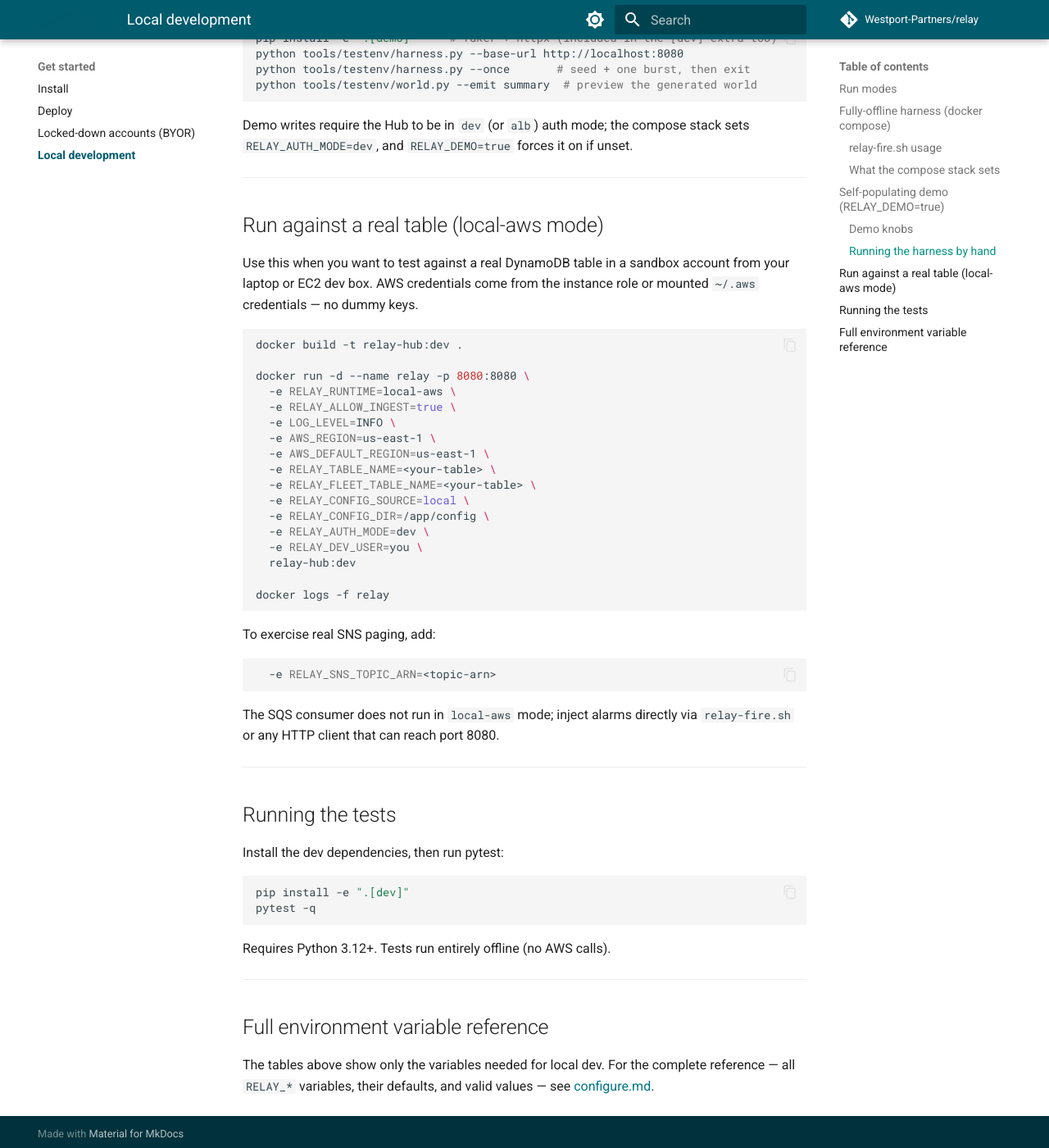
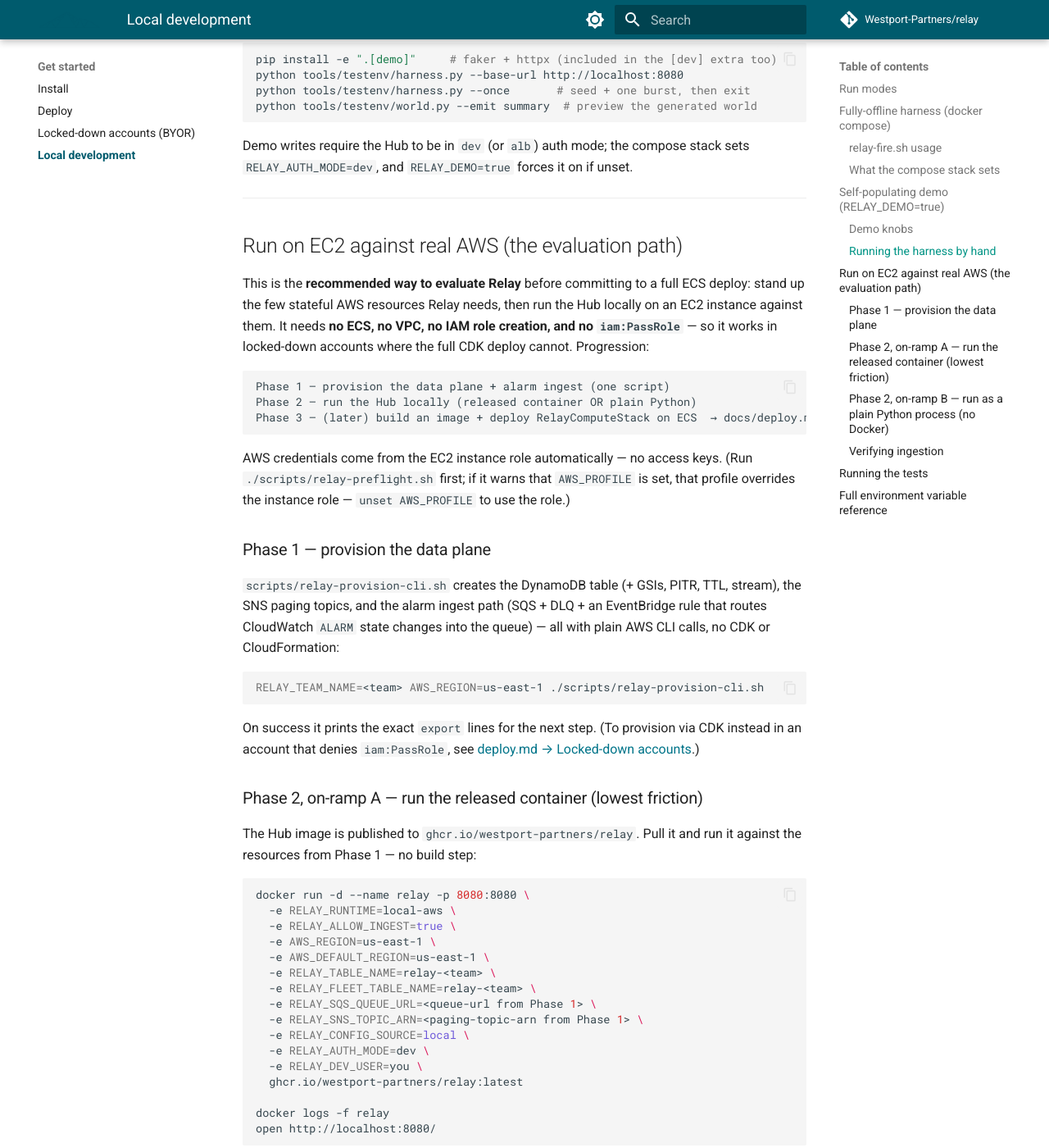
Before and after one commit to Westport-Partners/relay, an MkDocs documentation site: the page built from docs/local-dev.md, in a window 1280 px wide and 1400 px high, scrolled down 3856 px. Shown: the whole window at 82% size. Built offline with MkDocs 1.6.1 and Material for MkDocs 9.7.7, drawn with Linux system fonts in a browser that asks for light colours; comment, search, counter and statistics services are not loaded; some of the changed text lies outside the part shown.

Commit message:
feat(preflight,docs): run-on-EC2 evaluation path + preflight truthfulness (#50)
The intended first-time workflow is to provision AWS resources and run the Hub
locally on EC2 (not ECS), but it was undocumented and preflight misreported a
correct environment.

- docs/local-dev.md: new "Run on EC2 against real AWS" section — Phase 1 provision
  (relay-provision-cli.sh) → Phase 2 run via released GHCR container OR plain
  Python (relay-hub), both RELAY_RUNTIME=local-aws. Documents the Amazon Linux
  python3.12 venv trap and end-to-end ingest verification.
- relay-preflight.sh:
  - probe python3.12/python3.13, not just python3 (Amazon Linux keeps python3=3.9),
    and tell the operator which binary to build the venv with;
  - warn when AWS_PROFILE is set (silently overrides the EC2 instance role);
  - escalate the Docker-daemon WARN to FAIL only when RELAY_DEPLOY_TARGET=ecs
    (the local run-on-EC2 path needs no Docker).
- docs/status.md: ledger rows for the evaluation path and preflight changes.

Co-Authored-By: Claude Opus 4.8 <noreply@anthropic.com>

````diff
--- a/docs/local-dev.md
+++ b/docs/local-dev.md
@@ -2,8 +2,9 @@
 
 This guide covers the inner dev loop: running Relay fully offline against
 DynamoDB-Local, firing test alarms, and watching the dashboard respond — with
-no AWS account and no credentials. It also covers running against a real sandbox
-table and executing the test suite.
+no AWS account and no credentials. It also covers the **evaluation path** —
+provisioning real AWS resources and running the Hub locally on an EC2 instance
+(released container or plain Python, no ECS) — and executing the test suite.
 
 ---
 
@@ -154,40 +155,105 @@ stack sets `RELAY_AUTH_MODE=dev`, and `RELAY_DEMO=true` forces it on if unset.
 
 ---
 
-## Run against a real table (local-aws mode)
+## Run on EC2 against real AWS (the evaluation path)
 
-Use this when you want to test against a real DynamoDB table in a sandbox account
-from your laptop or EC2 dev box. AWS credentials come from the instance role or
-mounted `~/.aws` credentials — no dummy keys.
+This is the **recommended way to evaluate Relay** before committing to a full ECS
+deploy: stand up the few stateful AWS resources Relay needs, then run the Hub
+locally on an EC2 instance against them. It needs **no ECS, no VPC, no IAM role
+creation, and no `iam:PassRole`** — so it works in locked-down accounts where the
+full CDK deploy cannot. Progression:
+
+```
+Phase 1 — provision the data plane + alarm ingest (one script)
+Phase 2 — run the Hub locally (released container OR plain Python)
+Phase 3 — (later) build an image + deploy RelayComputeStack on ECS  → docs/deploy.md
+```
+
+AWS credentials come from the EC2 instance role automatically — no access keys.
+(Run `./scripts/relay-preflight.sh` first; if it warns that `AWS_PROFILE` is set,
+that profile overrides the instance role — `unset AWS_PROFILE` to use the role.)
+
+### Phase 1 — provision the data plane
+
+`scripts/relay-provision-cli.sh` creates the DynamoDB table (+ GSIs, PITR, TTL,
+stream), the SNS paging topics, and the alarm ingest path (SQS + DLQ + an
+EventBridge rule that routes CloudWatch `ALARM` state changes into the queue) —
+all with plain AWS CLI calls, no CDK or CloudFormation:
 
 ```bash
-docker build -t relay-hub:dev .
+RELAY_TEAM_NAME=<team> AWS_REGION=us-east-1 ./scripts/relay-provision-cli.sh
+```
 
+On success it prints the exact `export` lines for the next step. (To provision via
+CDK instead in an account that denies `iam:PassRole`, see
+[deploy.md → Locked-down accounts](deploy.md#locked-down-accounts-iampassrole-denied).)
+
+### Phase 2, on-ramp A — run the released container (lowest friction)
+
+The Hub image is published to `ghcr.io/westport-partners/relay`. Pull it and run
+it against the resources from Phase 1 — no build step:
+
+```bash
 docker run -d --name relay -p 8080:8080 \
   -e RELAY_RUNTIME=local-aws \
   -e RELAY_ALLOW_INGEST=true \
-  -e LOG_LEVEL=INFO \
   -e AWS_REGION=us-east-1 \
   -e AWS_DEFAULT_REGION=us-east-1 \
-  -e RELAY_TABLE_NAME=<your-table> \
-  -e RELAY_FLEET_TABLE_NAME=<your-table> \
+  -e RELAY_TABLE_NAME=relay-<team> \
+  -e RELAY_FLEET_TABLE_NAME=relay-<team> \
+  -e RELAY_SQS_QUEUE_URL=<queue-url from Phase 1> \
+  -e RELAY_SNS_TOPIC_ARN=<paging-topic-arn from Phase 1> \
   -e RELAY_CONFIG_SOURCE=local \
-  -e RELAY_CONFIG_DIR=/app/config \
   -e RELAY_AUTH_MODE=dev \
   -e RELAY_DEV_USER=you \
-  relay-hub:dev
+  ghcr.io/westport-partners/relay:latest
 
 docker logs -f relay
+open http://localhost:8080/
 ```
 
-To exercise real SNS paging, add:
+### Phase 2, on-ramp B — run as a plain Python process (no Docker)
+
+If Docker isn't available (or you want to iterate on the code), run the Hub
+directly. `pip install` exposes the `relay-hub` console entrypoint, which serves
+the dashboard on port 8080:
 
 ```bash
-  -e RELAY_SNS_TOPIC_ARN=<topic-arn>
+python3.12 -m venv .venv && source .venv/bin/activate   # see note below
+pip install -e ".[serve]"
+
+export RELAY_RUNTIME=local-aws
+export RELAY_ALLOW_INGEST=true
+export AWS_REGION=us-east-1
+export RELAY_TABLE_NAME=relay-<team>
+export RELAY_FLEET_TABLE_NAME=relay-<team>
+export RELAY_SQS_QUEUE_URL=<queue-url from Phase 1>
+export RELAY_SNS_TOPIC_ARN=<paging-topic-arn from Phase 1>
+export RELAY_CONFIG_SOURCE=local
+export RELAY_AUTH_MODE=dev RELAY_DEV_USER=you
+
+relay-hub      # serves http://0.0.0.0:8080
 ```
 
-The SQS consumer does not run in `local-aws` mode; inject alarms directly via
-`relay-fire.sh` or any HTTP client that can reach port 8080.
+> **Amazon Linux 2023:** the system `python3` is 3.9, but Relay needs 3.12+. Install
+> it with `sudo dnf install -y python3.12` and create the venv with the **versioned**
+> binary (`python3.12 -m venv .venv`) — installing 3.12 does not repoint `python3`.
+> `relay-preflight.sh` detects this and tells you which binary to use.
+
+### Verifying ingestion
+
+In `local-aws` mode the SQS consumer does not run, so the EventBridge → SQS path
+buffers alarms but the Hub does not drain the queue automatically. To confirm the
+pipeline end-to-end, inject an alarm over HTTP (`RELAY_ALLOW_INGEST=true` opens
+`POST /ingest/alarm`):
+
+```bash
+./scripts/relay-fire.sh                       # localhost:8080
+./scripts/relay-fire.sh fixtures/alarms/canary-failure.json http://<ec2-host>:8080
+```
+
+The matching tile turns red and an incident appears on `/incidents`. Real SNS
+paging fires when `RELAY_SNS_TOPIC_ARN` is set (as above).
 
 ---
 
````
Also changed, not shown: docs/status.md (+2 -0 lines), 1 other file.
